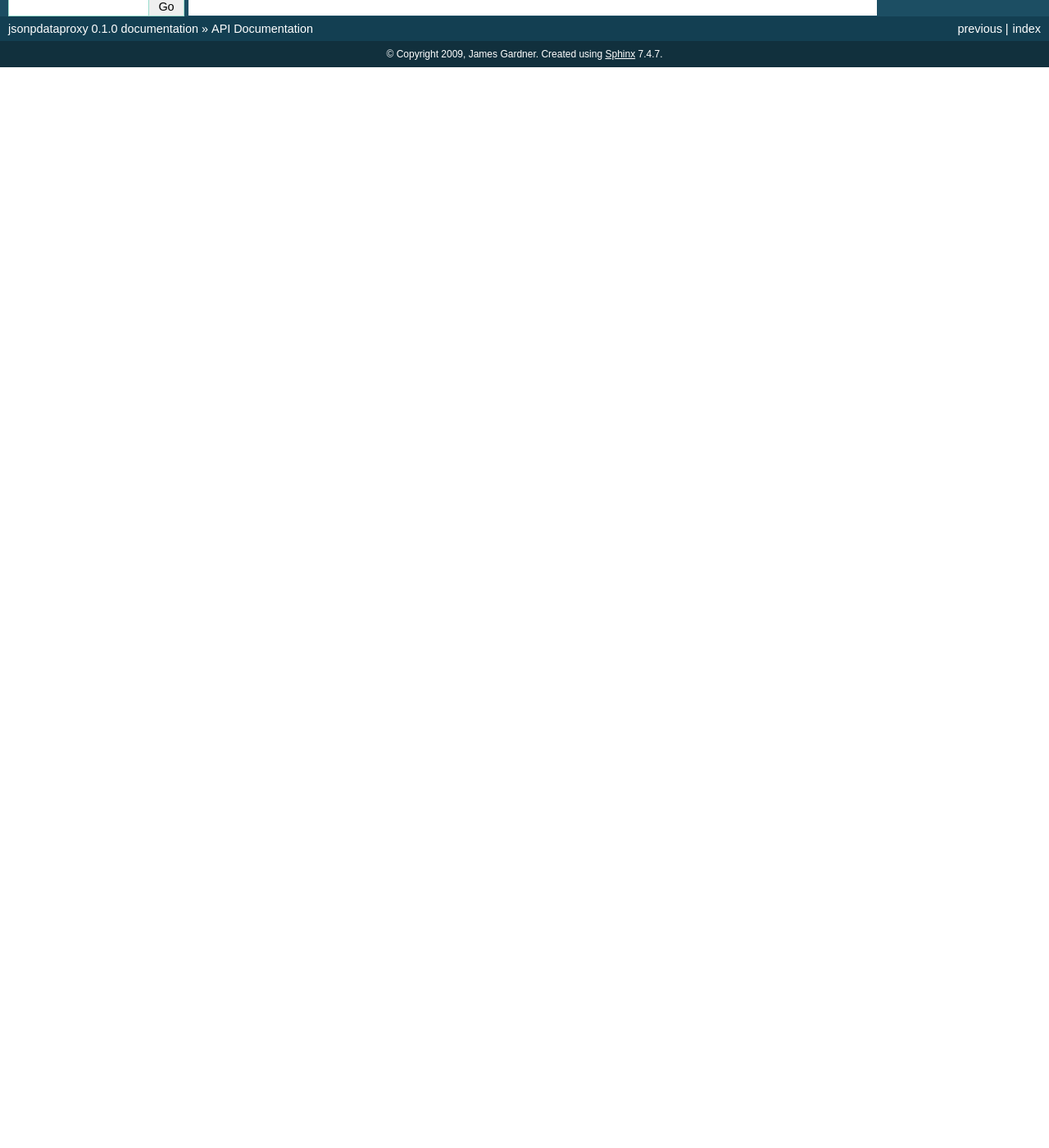
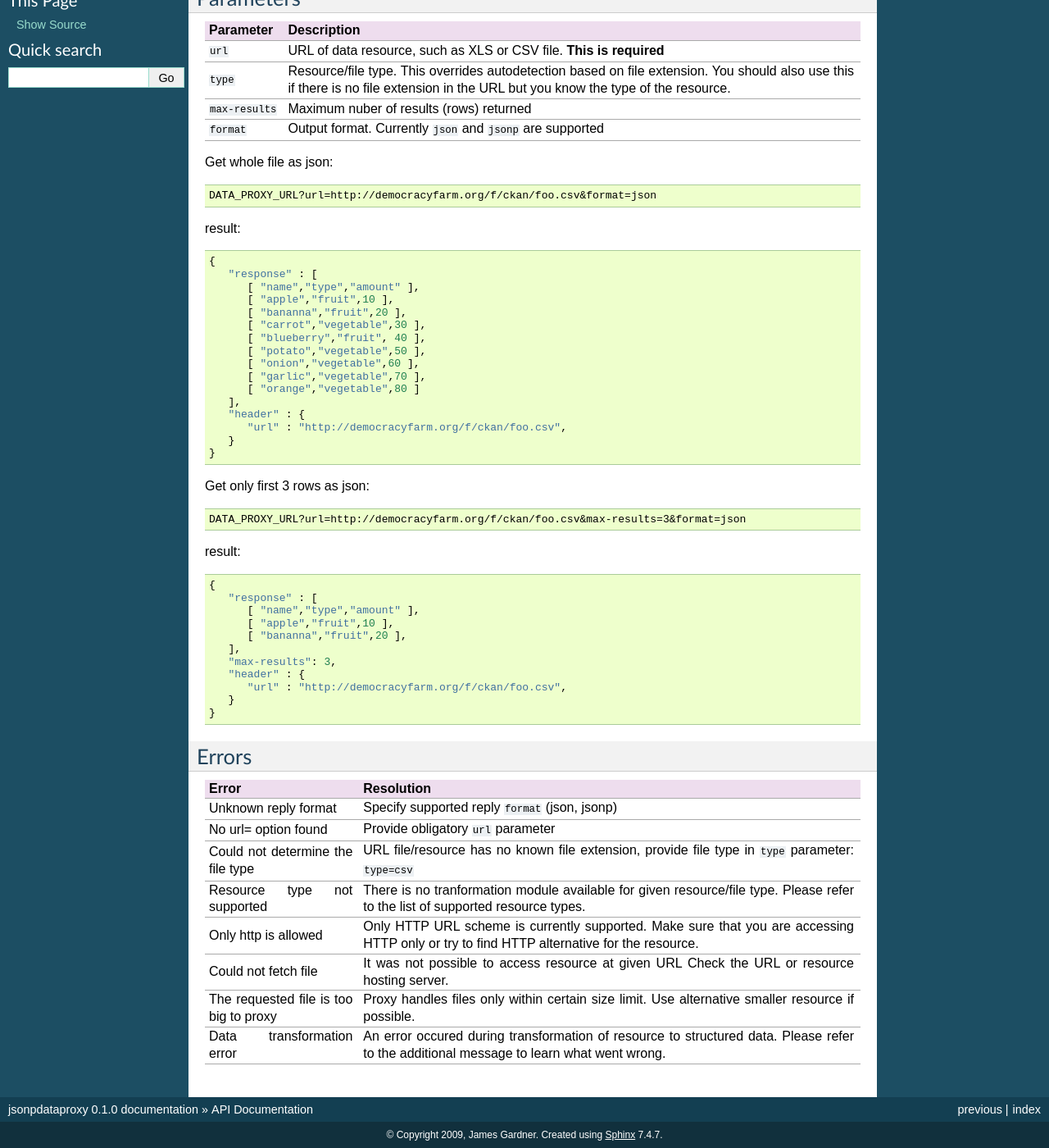
Before and after one commit to okfn/dataproxy, a Sphinx documentation site: the page built from doc/source/api.rst, in a window 1280 px wide and 1400 px high, scrolled down 197 px. Shown: the whole window at 82% size. Built offline with Sphinx 7.4.7, drawn with Linux system fonts in a browser that asks for light colours; before the commit the page ends 900 px from its top, so only the background shows below that; some of the changed text lies outside the part shown.

Commit message:
added documentation

```diff
--- a/doc/source/api.rst
+++ b/doc/source/api.rst
@@ -1,6 +1,102 @@
 API Documentation
 +++++++++++++++++
 
-.. automodule:: jsonpdataproxy
-   :members:
-   :undoc-members:
+Use::
+
+    DATA_PROXY_URL?url=...
+
+Parameters
+==========
+
++--------------------+--------------------------------------------+
+| Parameter          | Description                                |
++====================+============================================+
+| ``url``            | URL of data resource, such as XLS or CSV   |
+|                    | file. **This is required**                 |
++--------------------+--------------------------------------------+
+| ``type``           | Resource/file type. This overrides         |
+|                    | autodetection based on file extension. You |
+|                    | should also use this if there is no file   |
+|                    | extension in the URL but you know the type |
+|                    | of the resource.                           |
++--------------------+--------------------------------------------+
+| ``max-results``    | Maximum nuber of results (rows) returned   |
++--------------------+--------------------------------------------+
+| ``format``         | Output format. Currently ``json`` and      |
+|                    | ``jsonp`` are supported                    |
++--------------------+--------------------------------------------+
+
+Get whole file as json::
+
+    DATA_PROXY_URL?url=http://democracyfarm.org/f/ckan/foo.csv&format=json
+
+result::
+
+    {
+       "response" : [
+          [ "name","type","amount" ],
+          [ "apple","fruit",10 ],
+          [ "bananna","fruit",20 ],
+          [ "carrot","vegetable",30 ],
+          [ "blueberry","fruit", 40 ],
+          [ "potato","vegetable",50 ],
+          [ "onion","vegetable",60 ],
+          [ "garlic","vegetable",70 ],
+          [ "orange","vegetable",80 ]
+       ],
+       "header" : {
+          "url" : "http://democracyfarm.org/f/ckan/foo.csv",
+       }
+    }
+
+
+Get only first 3 rows as json::
+
+    DATA_PROXY_URL?url=http://democracyfarm.org/f/ckan/foo.csv&max-results=3&format=json
+
+result::
+
+    {
+       "response" : [
+          [ "name","type","amount" ],
+          [ "apple","fruit",10 ],
+          [ "bananna","fruit",20 ],
+       ],
+       "max-results": 3,
+       "header" : {
+          "url" : "http://democracyfarm.org/f/ckan/foo.csv",
+       }
+    }
+
+Errors
+======
+
++----------------------------------------+----------------------------------------------------+
+| Error                                  | Resolution                                         |
++========================================+====================================================+
+| Unknown reply format                   | Specify supported reply ``format`` (json, jsonp)   |
++----------------------------------------+----------------------------------------------------+
+| No url= option found                   | Provide obligatory ``url`` parameter               |
++----------------------------------------+----------------------------------------------------+
+| Could not determine the file type      | URL file/resource has no known file extension,     |
+|                                        | provide file type in ``type`` parameter:           |
+|                                        | ``type=csv``                                       |
++----------------------------------------+----------------------------------------------------+
+| Resource type not supported            | There is no tranformation module available for     |
+|                                        | given resource/file type. Please refer to the list |
+|                                        | of supported resource types.                       |
++----------------------------------------+----------------------------------------------------+
+| Only http is allowed                   | Only HTTP URL scheme is currently supported. Make  |
+|                                        | sure that you are accessing HTTP only or try to    |
+|                                        | find HTTP alternative for the resource.            |
++----------------------------------------+----------------------------------------------------+
+| Could not fetch file                   | It was not possible to access resource at given URL|
+|                                        | Check the URL or resource hosting server.          |
++----------------------------------------+----------------------------------------------------+
+| The requested file is too big to proxy | Proxy handles files only within certain size limit.|
+|                                        | Use alternative smaller resource if possible.      |
++----------------------------------------+----------------------------------------------------+
+| Data transformation error              | An error occured during transformation of resource |
+|                                        | to structured data. Please refer to the additional |
+|                                        | message to learn what went wrong.                  |
++----------------------------------------+----------------------------------------------------+
```
Also changed, not shown: doc/source/index.rst (+19 -4 lines).
